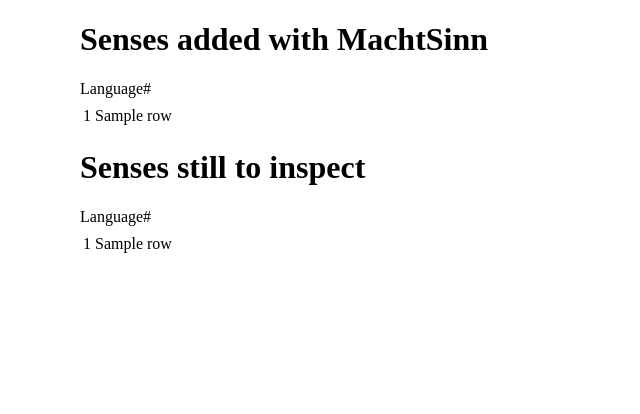
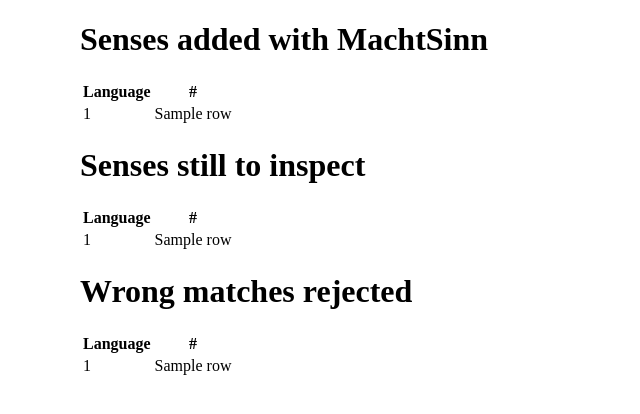
Before and after one commit to Nudin/makesense, a Flask app: template templates/statistics.html in a window 1280 px wide. Shown: the top 414 px of the page, without its empty margins (0-640 px from the left). Run offline with Flask 2, Linux system fonts and the light colour scheme; the template is opened without the code that fills it: most values are stand-ins (such as "Sample title", 1, 10 or a date in 2020); data that the repository does not hold is empty; parts of the project's set-up code (start-up, migrations or seed data) failed here and were passed over; some libraries are stand-ins or nearby versions.

Commit message:
Improve statistic page and order languages

```diff
--- a/app.py
+++ b/app.py
@@ -99,7 +99,8 @@ def index():
         from matches join languages
         on matches.lang = languages.lang
         where status = %s
-        GROUP BY languages.lang;""",
+        GROUP BY languages.lang
+        ORDER BY languages.code;""",
         (0,),
     )
     languages = cursor.fetchall()
@@ -214,7 +215,8 @@ def statistics():
         from matches join languages
         on matches.lang = languages.lang
         where status = %s
-        GROUP BY languages.lang;""",
+        GROUP BY languages.lang
+        ORDER BY COUNT(*) DESC;""",
         (1,),
     )
     added = cursor.fetchall()
@@ -223,12 +225,25 @@ def statistics():
         from matches join languages
         on matches.lang = languages.lang
         where status = %s
-        GROUP BY languages.lang;""",
+        GROUP BY languages.lang
+        ORDER BY COUNT(*) DESC;""",
+        (-1,),
+    )
+    rejected = cursor.fetchall()
+    cursor.execute(
+        """SELECT languages.code, count(*)
+        from matches join languages
+        on matches.lang = languages.lang
+        where status = %s
+        GROUP BY languages.lang
+        ORDER BY COUNT(*) DESC;""",
         (0,),
     )
     todo = cursor.fetchall()
     cursor.close()
-    return flask.render_template("statistics.html", added=added, todo=todo)
+    return flask.render_template(
+        "statistics.html", added=added, todo=todo, rejected=rejected
+    )
 
 
 @app.route("/login")
--- a/templates/statistics.html
+++ b/templates/statistics.html
@@ -9,8 +9,8 @@
 <h1>Senses added with MachtSinn</h1>
 <table>
         <tr>
-                <tr>Language</tr>
-                <tr>#</tr>
+                <th>Language</th>
+                <th>#</th>
         </tr>
 
         {% for row in added %}
@@ -24,8 +24,8 @@
 <h1>Senses still to inspect</h1>
 <table>
         <tr>
-                <tr>Language</tr>
-                <tr>#</tr>
+                <th>Language</th>
+                <th>#</th>
         </tr>
 
         {% for row in todo %}
@@ -36,4 +36,19 @@
         {% endfor %}
 </table>
 
+<h1>Wrong matches rejected</h1>
+<table>
+        <tr>
+                <th>Language</th>
+                <th>#</th>
+        </tr>
+
+        {% for row in rejected %}
+        <tr>
+                <td>{{row[0]}}</td>
+                <td>{{row[1]}}</td>
+        </tr>
+        {% endfor %}
+</table>
+
 {% endblock %}
```
